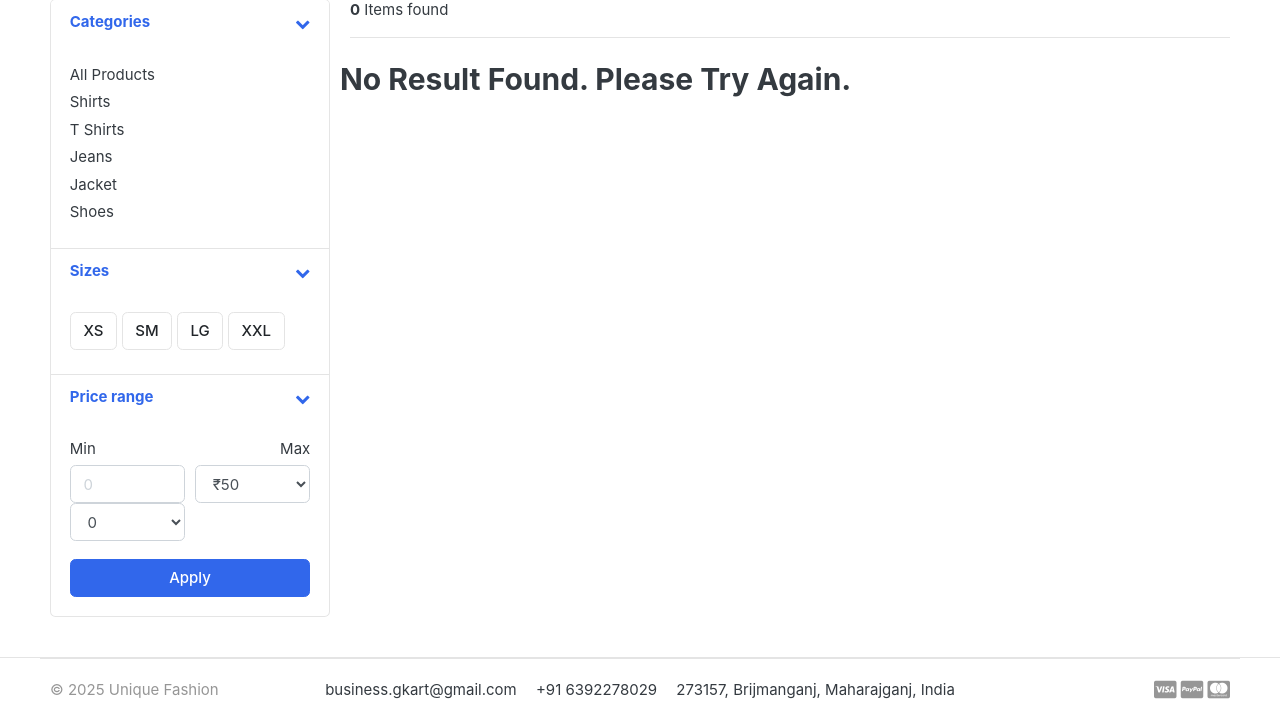
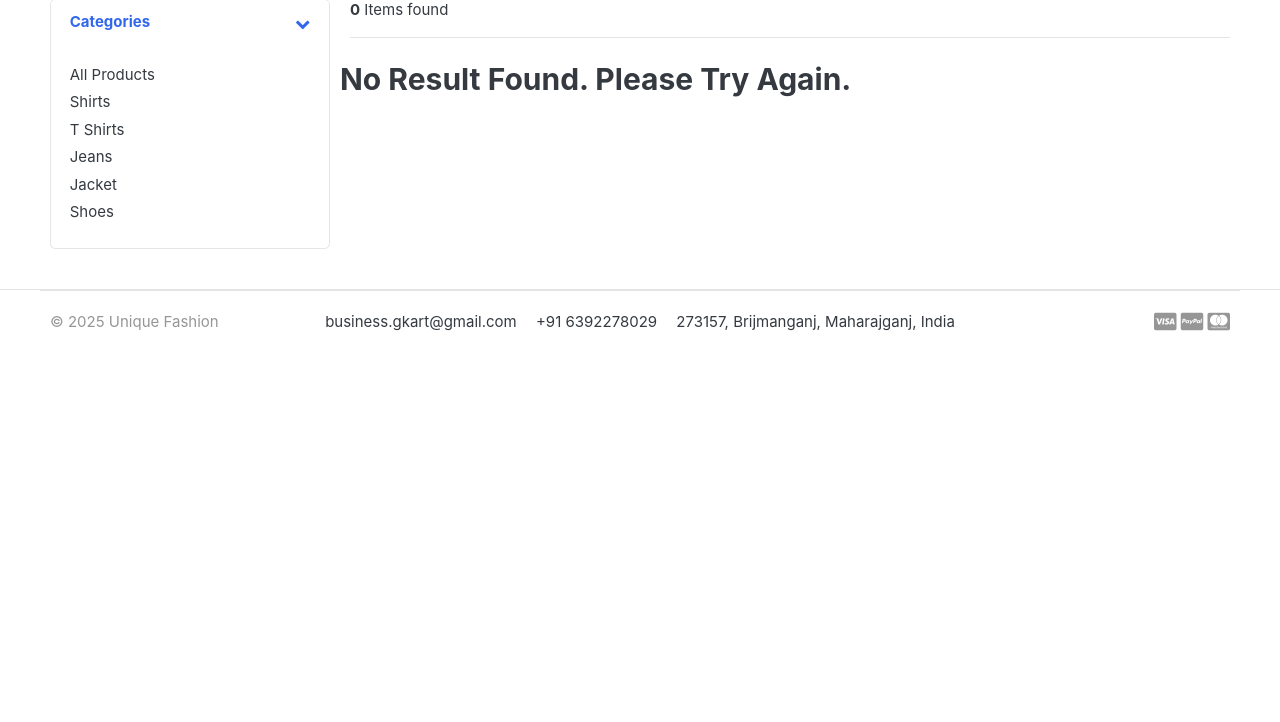
Before and after one commit to Surajgupta63/GKart, a Django app: page /store/search/ in a window 1280 px wide. Shown: the part 295-1017 px from the top of the page. After the commit the page ends 626 px from the top, so only its background shows below. Run offline with Django 5.2, Linux system fonts and the light colour scheme; data comes from the database, SQL or seed files in the repository; some libraries are stand-ins or nearby versions; some web fonts are replaced.

Commit message:
fixed store.html

```diff
--- a/templates/store/store.html
+++ b/templates/store/store.html
@@ -44,79 +44,9 @@
 							</div> <!-- card-body.// -->
 						</div>
 					</article> <!-- filter-group  .// -->
-	<article class="filter-group">
-		<header class="card-header">
-			<a href="#" data-toggle="collapse" data-target="#collapse_4" aria-expanded="true" class="">
-				<i class="icon-control fa fa-chevron-down"></i>
-				<h6 class="title">Sizes </h6>
-			</a>
-		</header>
-		<div class="filter-content collapse show" id="collapse_4">
-			<div class="card-body">
-			  <label class="checkbox-btn">
-			    <input type="checkbox">
-			    <span class="btn btn-light"> XS </span>
-			  </label>
+	<!-- article code -->
 
-			  <label class="checkbox-btn">
-			    <input type="checkbox">
-			    <span class="btn btn-light"> SM </span>
-			  </label>
-
-			  <label class="checkbox-btn">
-			    <input type="checkbox">
-			    <span class="btn btn-light"> LG </span>
-			  </label>
-
-			  <label class="checkbox-btn">
-			    <input type="checkbox">
-			    <span class="btn btn-light"> XXL </span>
-			  </label>
-		</div> <!-- card-body.// -->
-		</div>
-	</article> <!-- filter-group .// -->
-
-	<article class="filter-group">
-		<header class="card-header">
-			<a href="#" data-toggle="collapse" data-target="#collapse_3" aria-expanded="true" class="">
-				<i class="icon-control fa fa-chevron-down"></i>
-				<h6 class="title">Price range </h6>
-			</a>
-		</header>
-		<div class="filter-content collapse show" id="collapse_3">
-			<div class="card-body">
-
-				<div class="form-row">
-				<div class="form-group col-md-6">
-				  <label>Min</label>
-				  <input class="form-control" placeholder="0" type="number">
-				  	<select class="mr-2 form-control">
-						<option value="0">0</option>
-						<option value="50">50</option>
-						<option value="100">100</option>
-						<option value="150">150</option>
-						<option value="200">200</option>
-						<option value="500">500</option>
-						<option value="1000">1000</option>
-					</select>
-				</div>
-				<div class="form-group text-right col-md-6">
-				  <label>Max</label>
-				  	<select class="mr-2 form-control">
-						<option value="50">₹50</option>
-						<option value="100">₹100</option>
-						<option value="150">₹150</option>
-						<option value="200">₹200</option>
-						<option value="500">₹500</option>
-						<option value="1000">₹1000</option>
-						<option value="2000">₹2000+</option>
-					</select>
-				</div>
-				</div> <!-- form-row.// -->
-				<button class="btn btn-block btn-primary">Apply</button>
-			</div> <!-- card-body.// -->
-		</div>
-	</article> <!-- filter-group  .// -->
+	<!-- article code end -->
 				</div> <!-- card.// -->
 
 			</aside> <!-- col.// -->
```
Also changed, not shown: 2 other files.
